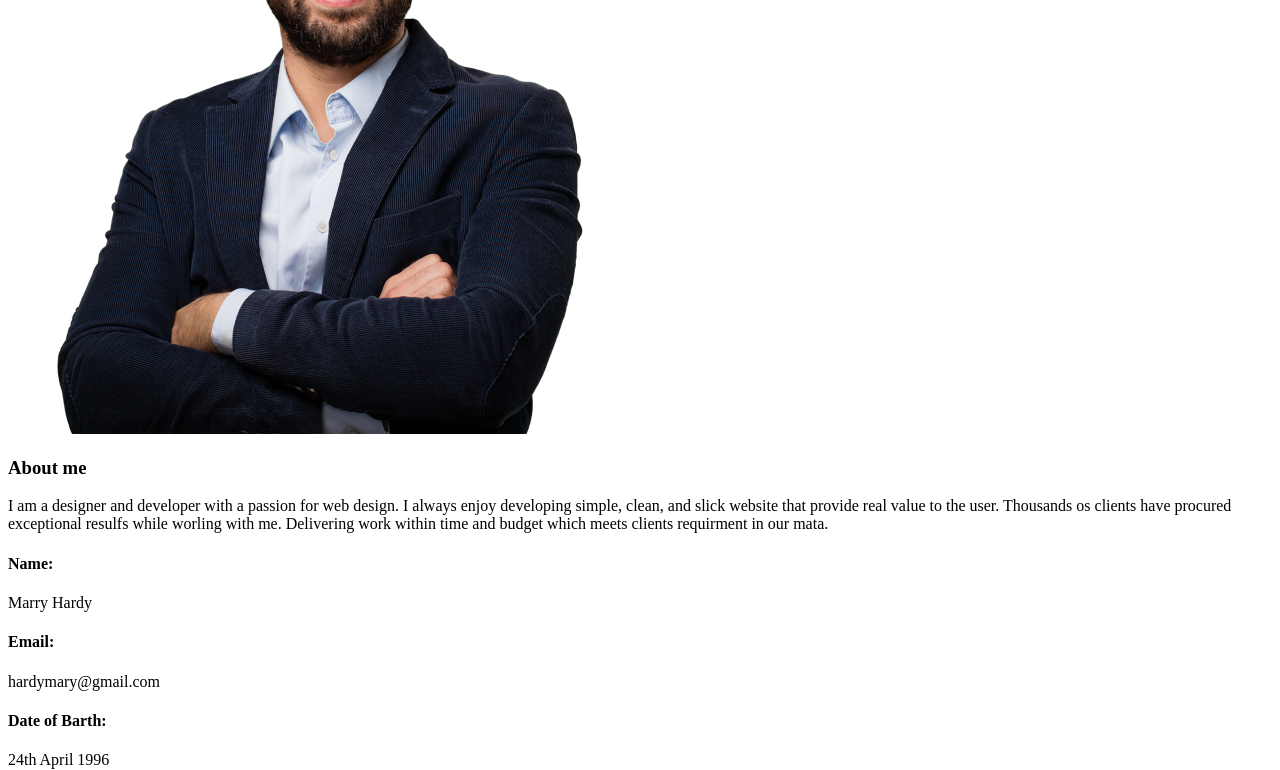
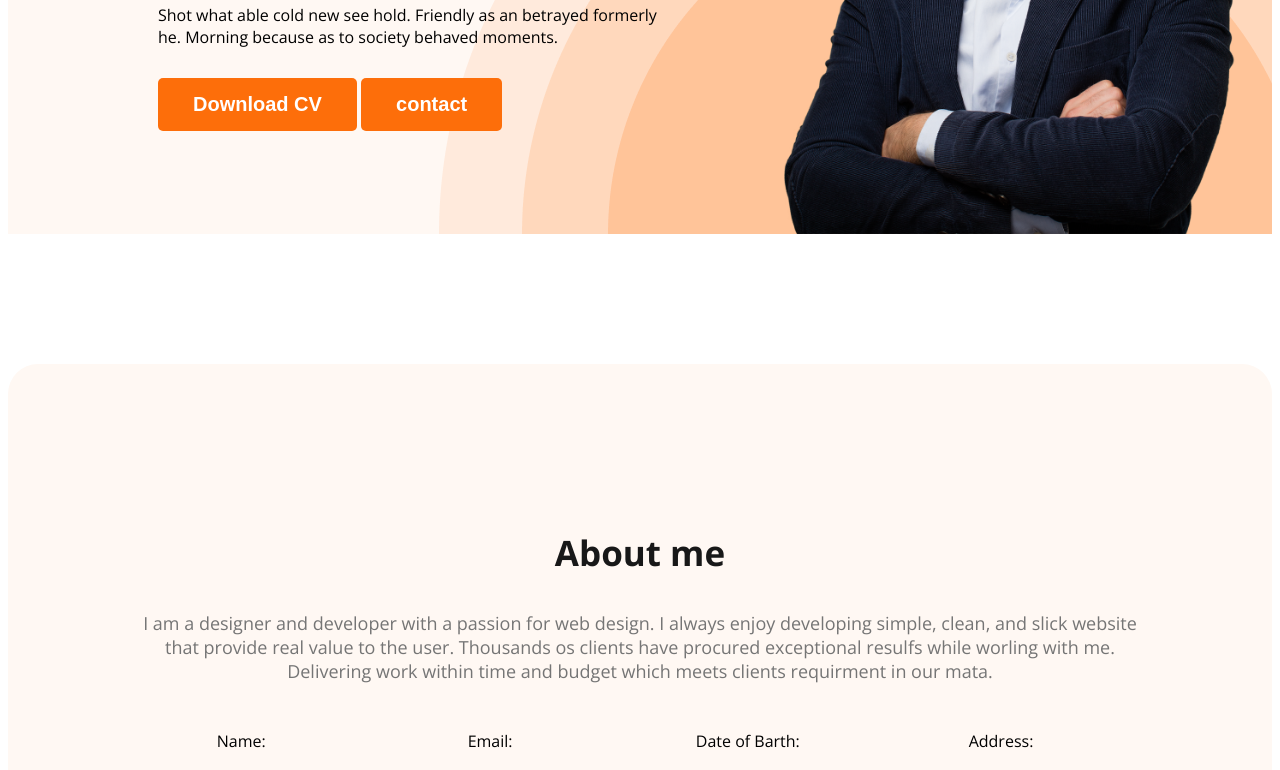
Before and after one commit to FerdosFijer/First-Website, a plain HTML site: page index.html in a window 1280 px wide. Shown: the part 534-1304 px from the top of the page. Drawn offline with nearby package versions, Linux system fonts and the light colour scheme.

Commit message:
first commit00011

```diff
--- a/index.html
+++ b/index.html
@@ -9,7 +9,7 @@
     <link rel="preconnect" href="https://fonts.gstatic.com" crossorigin>
     <link href="https://fonts.googleapis.com/css2?family=Open+Sans:ital,wght@0,300..800;1,300..800&display=swap" rel="stylesheet">
 
-    <link rel="stylesheet" href="style/website.css">
+    <link rel="stylesheet" href="style/index.css">
 </head>
 <body>
     <header class="header">
```
